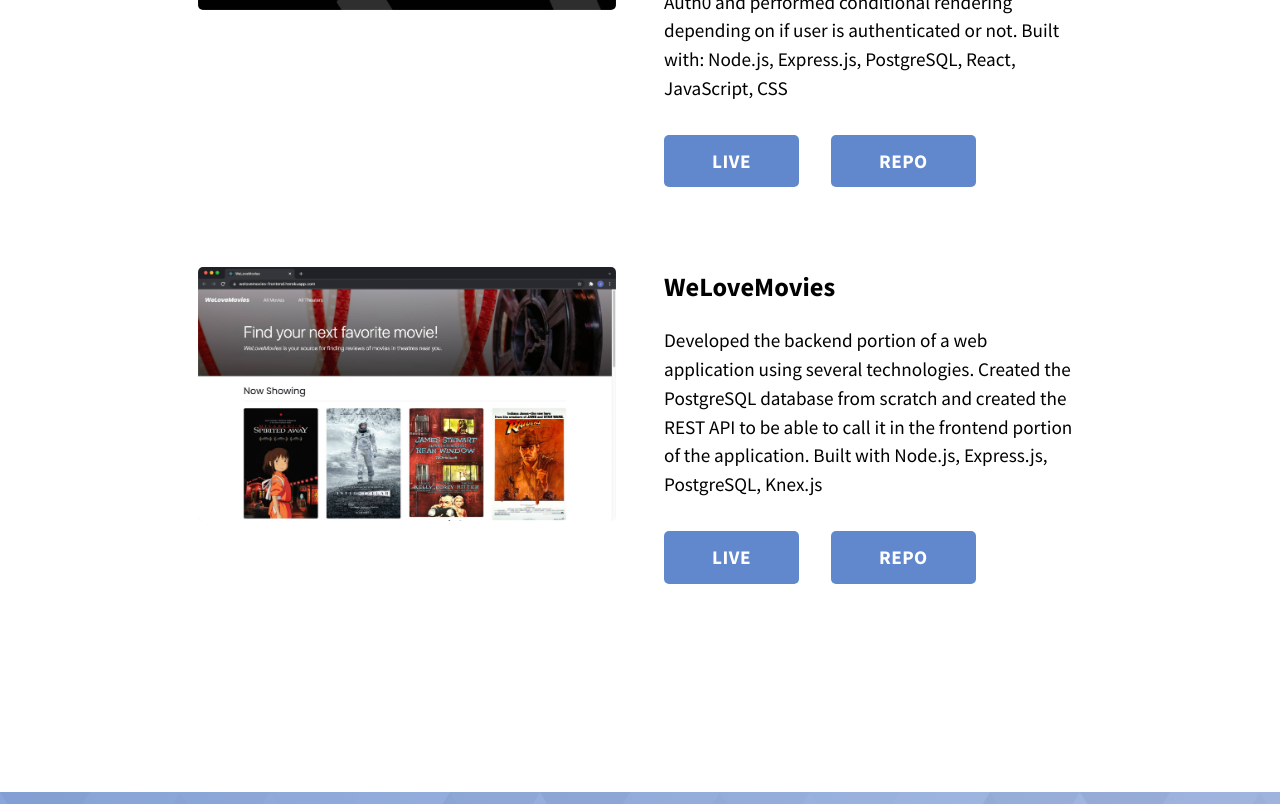
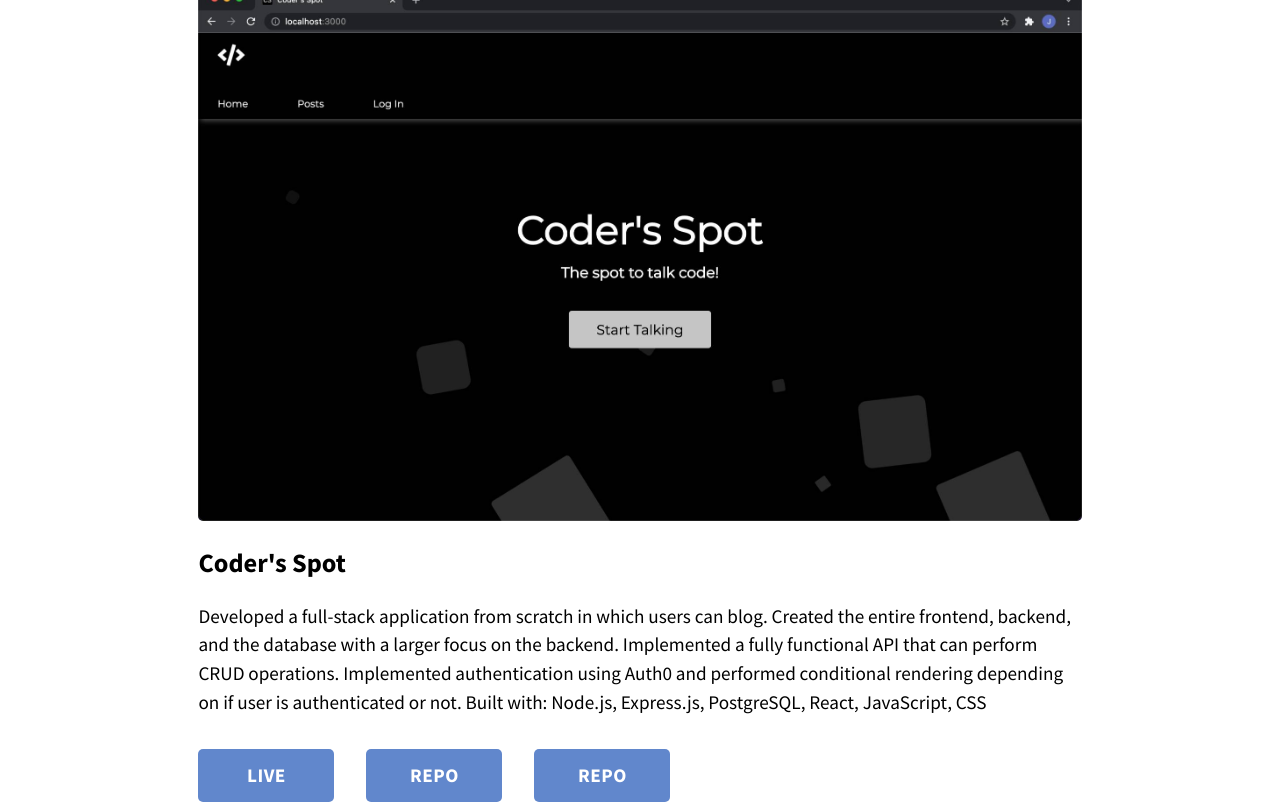
Before and after one commit to JoshuaAlvarez06/new-portfolio, a React (Create React App) app: page / in a window 1280 px wide. Shown: the part 3060-3864 px from the top of the page. Built offline with nearby package versions, Linux system fonts and the light colour scheme.

Commit message:
Fixed repo links for blog project

```diff
--- a/src/components/projects/Projects.css
+++ b/src/components/projects/Projects.css
@@ -61,6 +61,7 @@
 
 .project img {
   width: 100%;
+  object-fit: contain;
   border-radius: 5px;
 }
 
@@ -76,15 +77,41 @@
   font-weight: 700;
   font-size: 1.2rem;
   margin-right: 2rem;
+  width: 8.5rem;
+  display: flex;
+  align-items: center;
+  justify-content: center;
+}
+
+.btnGroup {
+  display: flex;
+}
+
+.projectBtn:hover .notHidden {
+  display: none;
+}
+
+.projectBtn:hover .hidden {
+  display: inline-block;
+}
+
+.hidden {
+  display: none;
 }
 
 @media screen and (max-width: 768px) {
   .projectsSection {
     padding: 8rem 1.75rem;
   }
+}
 
+@media screen and (max-width: 1300px) {
   .project {
     grid-template-columns: 1fr;
     gap: 1rem;
   }
+
+  .btnGroup {
+    flex-wrap: wrap;
+  }
 }
--- a/src/components/projects/Projects.js
+++ b/src/components/projects/Projects.js
@@ -7,40 +7,67 @@ import 'aos/dist/aos.css';
 const Projects = () => {
   AOS.init();
   return (
-    <section id="projects" className="projectsSection">
-      <div className="projectsContainer">
-        <div className="projectsHeading">
+    <section id='projects' className='projectsSection'>
+      <div className='projectsContainer'>
+        <div className='projectsHeading'>
           <h2>PROJECTS</h2>
           <p>
             These are some of the projects I have created with links to both the
             GitHub repositories and live links.
           </p>
         </div>
-        <div className="projects">
+        <div className='projects'>
           {projects.map((proj, index) => (
-            <div className="project" key={index} data-aos="zoom-in">
-              <div className="projectLeft">
-                <img src={proj.image} alt={proj.name} loading="lazy" />
+            <div className='project' key={index} data-aos='zoom-in'>
+              <div className='projectLeft'>
+                <img src={proj.image} alt={proj.name} loading='lazy' />
               </div>
-              <div className="projectRight">
-                <h3 className="contentHeading">{proj.name}</h3>
+              <div className='projectRight'>
+                <h3 className='contentHeading'>{proj.name}</h3>
                 <p>{proj.description}</p>
+                <div className='btnGroup'>
                   <a
-                  className="projectBtn btn"
+                    className='projectBtn btn'
                     href={proj.live}
-                  target="_blank"
-                  rel="noreferrer"
+                    target='_blank'
+                    rel='noreferrer'
                   >
                     LIVE
                   </a>
+                  {proj.repo && !proj.repoTwo && (
                     <a
-                  className="projectBtn btn"
+                      className='projectBtn btn'
                       href={proj.repo}
-                  target="_blank"
-                  rel="noreferrer"
+                      target='_blank'
+                      rel='noreferrer'
                     >
                       REPO
                     </a>
+                  )}
+
+                  {proj.repoTwo && (
+                    <>
+                      <a
+                        className='projectBtn btn'
+                        href={proj.repo}
+                        target='_blank'
+                        rel='noreferrer'
+                      >
+                        <span className='notHidden'>REPO</span>{' '}
+                        <span className='hidden'>FRONT</span>
+                      </a>
+                      <a
+                        className='projectBtn btn'
+                        href={proj.repoTwo}
+                        target='_blank'
+                        rel='noreferrer'
+                      >
+                        <span className='notHidden'>REPO</span>{' '}
+                        <span className='hidden'>BACK</span>
+                      </a>
+                    </>
+                  )}
+                </div>
               </div>
             </div>
           ))}
--- a/src/data/projects.js
+++ b/src/data/projects.js
@@ -13,6 +13,15 @@ export const projects = [
     repo: 'https://github.com/JoshuaAlvarez06/amazon-clone',
   },
   {
+    name: `Coder's Spot`,
+    image: codersspot,
+    description:
+      'Developed a full-stack application from scratch in which users can blog. Created the entire frontend, backend, and the database with a larger focus on the backend. Implemented a fully functional API that can perform CRUD operations. Implemented authentication using Auth0 and performed conditional rendering depending on if user is authenticated or not. Built with: Node.js, Express.js, PostgreSQL, React, JavaScript, CSS',
+    live: 'https://codersspot.netlify.app/',
+    repo: 'https://github.com/JoshuaAlvarez06/coders-spot-frontend.git',
+    repoTwo: 'https://github.com/JoshuaAlvarez06/coders-spot-backend.git',
+  },
+  {
     name: 'Lash Empress LA',
     image: lashempress,
     description:
@@ -20,14 +29,7 @@ export const projects = [
     live: 'https://lashempressla.netlify.app/',
     repo: 'https://github.com/JoshuaAlvarez06/lash-site',
   },
-  {
-    name: `Coder's Spot`,
-    image: codersspot,
-    description:
-      'Developed a full-stack application from scratch in which users can blog. Created the entire frontend, backend, and the database with a larger focus on the backend. Implemented reusable components and a fully functional API that can perform CRUD operations. Implemented authentication using Auth0 and performed conditional rendering depending on if user is authenticated or not. Built with: Node.js, Express.js, PostgreSQL, React, JavaScript, CSS',
-    live: 'https://codersspot.netlify.app/',
-    repo: 'https://github.com/JoshuaAlvarez06/blog-project',
-  },
+
   {
     name: 'WeLoveMovies',
     image: welovemovies,
```
Lines whose indentation alone changed are shown as unchanged.
